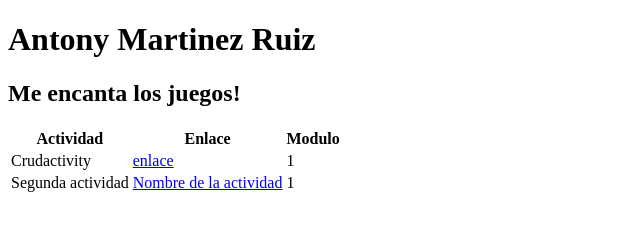
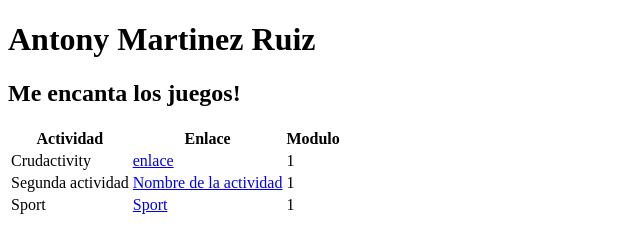
Before and after one commit to AntonyMRuiz/turing, a plain HTML site: page index.html in a window 1280 px wide. Shown: the whole page, without its empty margins (0-640 px from the left). Drawn offline with Linux system fonts and the light colour scheme.

Commit message:
Update index.html

```diff
--- a/index.html
+++ b/index.html
@@ -25,6 +25,12 @@
             <td><a href="https://github.com/crudzaso/join">Nombre de la actividad</a></td>
             <td>1</td>
       </tr>
+
+        <tr>
+            <td>Sport</td>
+            <td><a href="https://github.com/AntonyMRuiz/sport">Sport</a></td>
+            <td>1</td>
+        </tr>
 </table>
 </body>
 </html>
```
